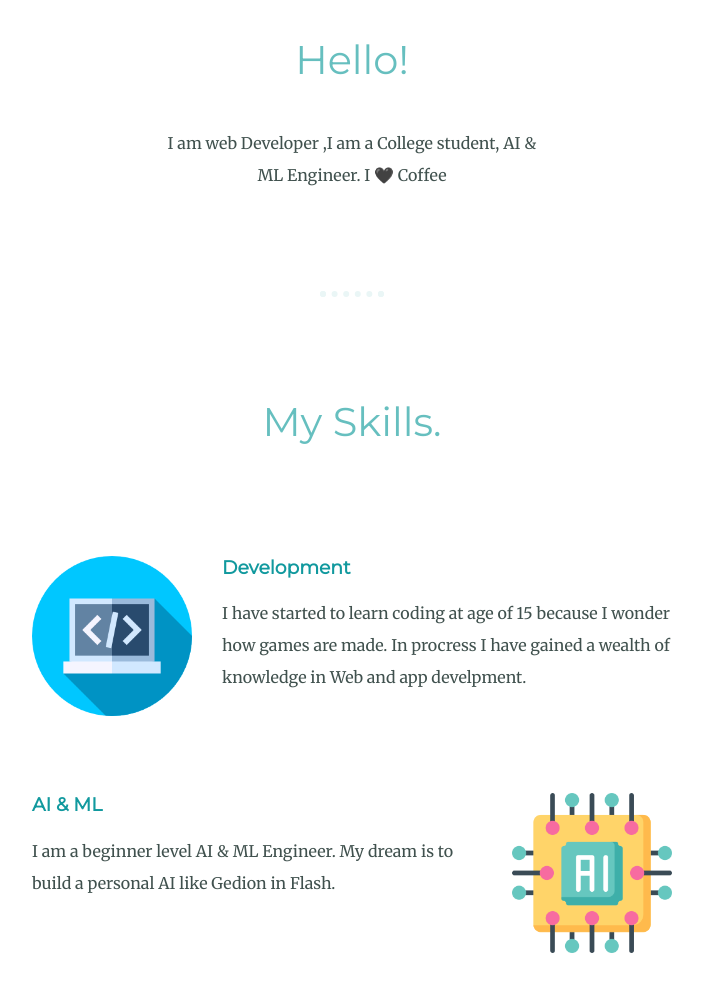
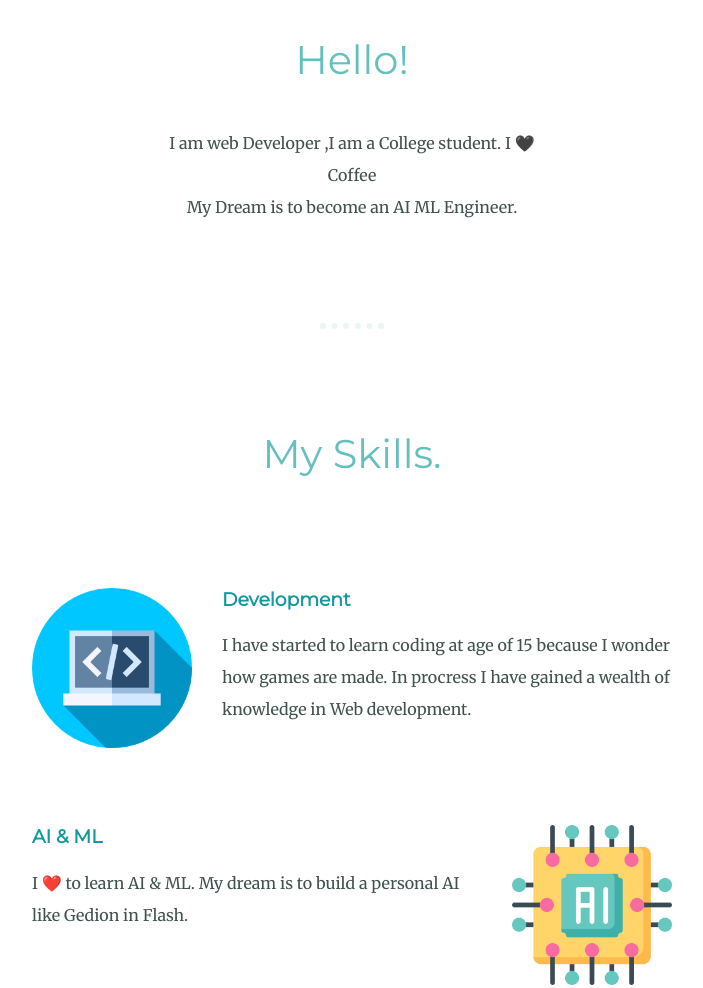
Before and after one commit to Tharunsai1/CV1, a plain HTML site: page index.html in a window 1280 px wide. Shown: the part 1171-2159 px from the top of the page, without its empty margins (288-991 px from the left). Drawn offline with Linux system fonts and the light colour scheme.

Commit message:
Update index.html

```diff
--- a/index.html
+++ b/index.html
@@ -33,7 +33,8 @@
     <div class="profile">
       <img src="Images/Tharun.png" alt="Tharun Pic">
       <h2>Hello!</h2>
-      <p class="Intro">I am web Developer ,I am a College student, AI & ML Engineer. I 🖤 Coffee</p>
+      <p class="Intro">I am web Developer ,I am a College student. I 🖤 Coffee</p>
+      <p class="Intro">My Dream is to become an AI ML Engineer.</p>
     </div>
     <hr>
     <div class="skills">
@@ -41,12 +42,12 @@
       <div class="skill-row">
         <img class="web" src="Images/webdev.png" alt="dev img">
         <h3>Development</h3>
-        <p>I have started to learn coding at age of 15 because I wonder how games are made. In procress I have gained a wealth of knowledge in Web and app develpment. </p>
+        <p>I have started to learn coding at age of 15 because I wonder how games are made. In procress I have gained a wealth of knowledge in Web development. </p>
       </div>
       <div class="skill-row">
         <img class="AI" src="Images/chip.png" alt="ai-Img">
         <h3>AI & ML</h3>
-        <p>I am a beginner level AI & ML Engineer. My dream is to build a personal AI like Gedion in Flash.</p>
+        <p>I ❤️ to learn AI & ML. My dream is to build a personal AI like Gedion in Flash.</p>
       </div>
     </div>
     <hr>
```
